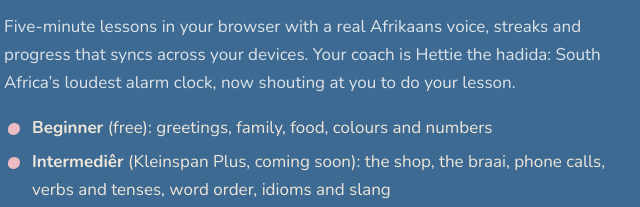
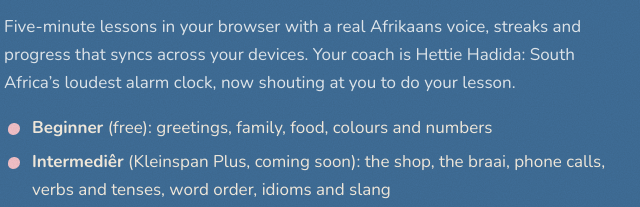
Before and after one commit to TosZK-Hub/flat-earth-evidence-hub, a plain HTML site: page index.html in a window 1280 px wide. Shown: the part 2842-3049 px from the top of the page, 110-750 px from the left. Drawn offline with Linux system fonts and the light colour scheme.

Commit message:
Site: Hettie Hadida in the home course section

```diff
--- a/index.html
+++ b/index.html
@@ -63,7 +63,7 @@
 <div>
 <span class="kicker">Nuut · Leer Afrikaans met Hettie</span>
 <h2>From <em>hallo</em> to real conversations, <em>one level at a time.</em></h2>
-<p>Five-minute lessons in your browser with a real Afrikaans voice, streaks and progress that syncs across your devices. Your coach is Hettie the hadida: South Africa’s loudest alarm clock, now shouting at you to do your lesson.</p>
+<p>Five-minute lessons in your browser with a real Afrikaans voice, streaks and progress that syncs across your devices. Your coach is Hettie Hadida: South Africa’s loudest alarm clock, now shouting at you to do your lesson.</p>
 <ul><li><b>Beginner</b> (free): greetings, family, food, colours and numbers</li><li><b>Intermediêr</b> (Kleinspan Plus, coming soon): the shop, the braai, phone calls, verbs and tenses, word order, idioms and slang</li><li><b>Gevorderd</b>: coming soon</li></ul>
 <div class="btns" style="margin-bottom:0"><a class="btn primary" href="learn/">Start learning</a></div>
 </div>
```
